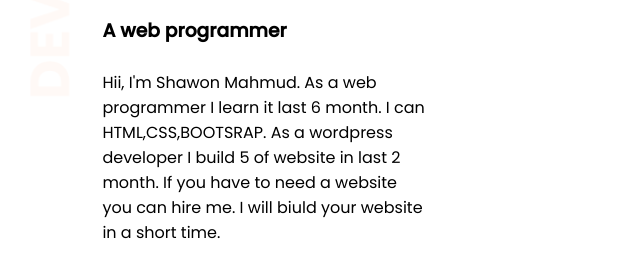
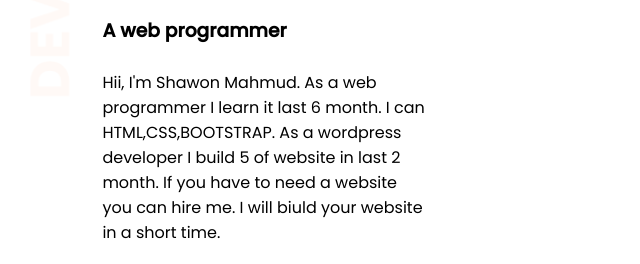
Before and after one commit to shawonmahmud1/my-portfolio, a plain HTML site: page index.html in a window 1280 px wide. Shown: the part 263-527 px from the top of the page, 0-640 px from the left. Drawn offline with Linux system fonts and the light colour scheme.

Commit message:
new kichu

```diff
--- a/index.html
+++ b/index.html
@@ -19,7 +19,7 @@
             <h1 class="header-margin">Welcome To</h1b>
             <h1><span class="orange">Shawon Mahmud</span> World</h1>
             <h3 class="margin"> A web programmer </h3>
-            <p> Hii, I'm Shawon Mahmud. As a web programmer I learn it last 6 month. I can HTML,CSS,BOOTSRAP. As a wordpress
+            <p> Hii, I'm Shawon Mahmud. As a web programmer I learn it last 6 month. I can HTML,CSS,BOOTSTRAP. As a wordpress
                 developer I build 5 of website in last 2 month. If you have to need a website you can hire me. I will biuld
                 your website in a short time. </p>
 
```
